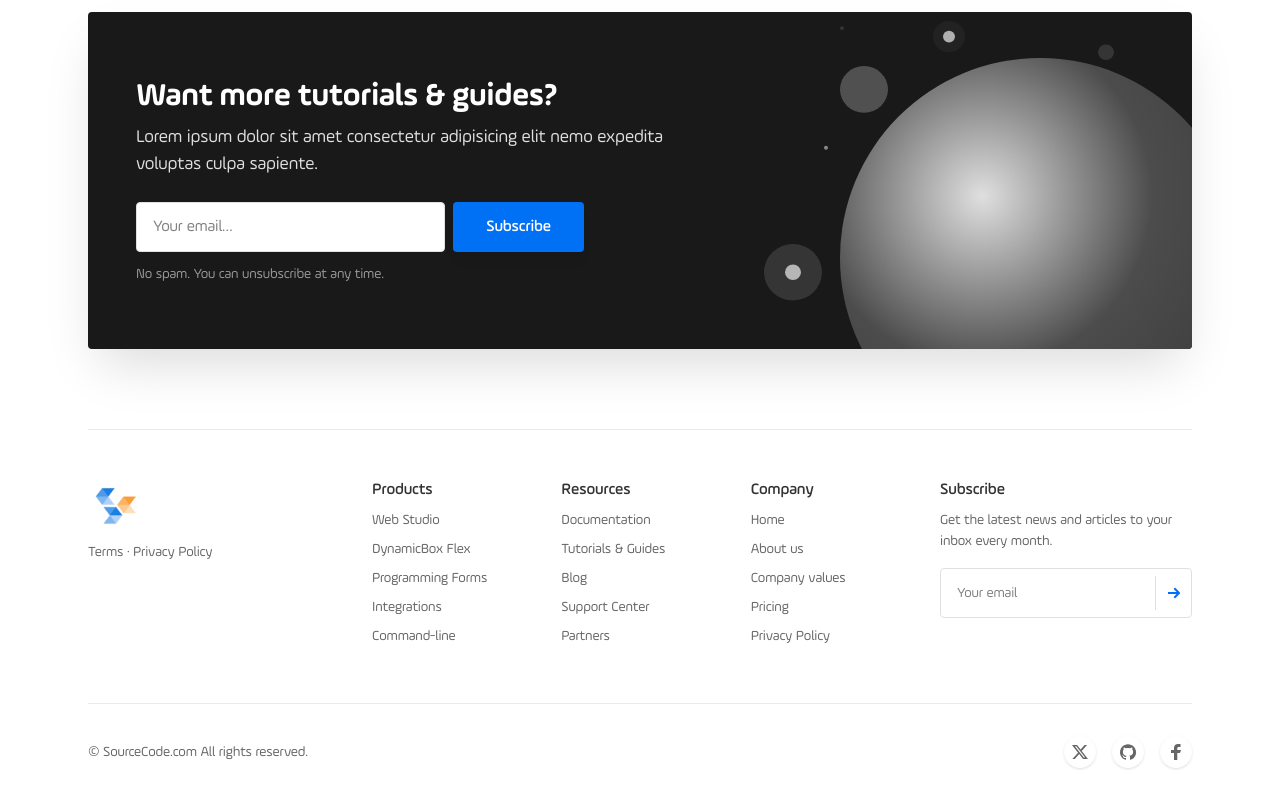
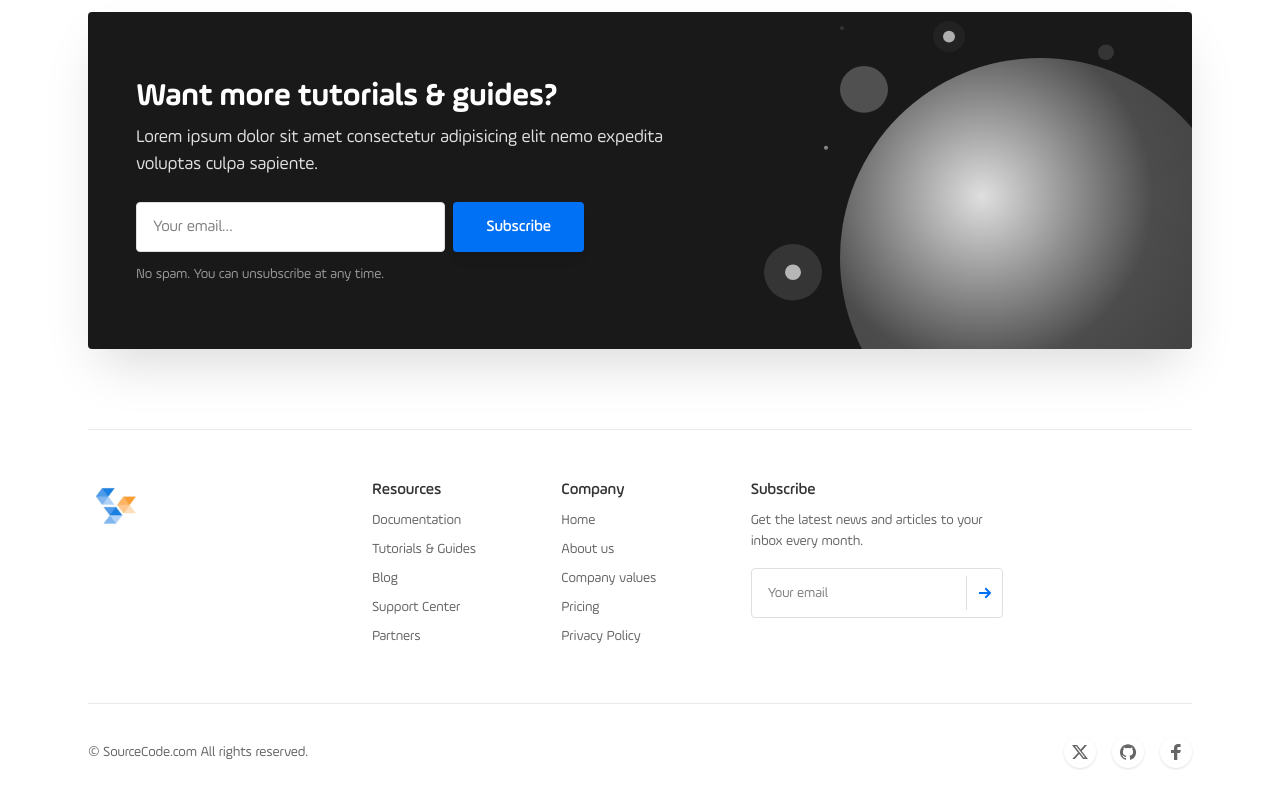
Before and after one commit to habtish1/Source-Code-Web, a Next.js app: page / in a window 1280 px wide. Shown: the part 3669-4469 px from the top of the page. Built offline with nearby package versions, Linux system fonts and the light colour scheme.

Commit message:
product block removed

```diff
--- a/components/ui/footer.tsx
+++ b/components/ui/footer.tsx
@@ -11,25 +11,10 @@ export default function Footer() {
             <div className="mb-2">
               <Logo />
             </div>
-            <div className="text-sm text-gray-600">
-              <a
-                href="#0"
-                className="text-gray-600 hover:text-gray-900 hover:underline transition duration-150 ease-in-out"
-              >
-                Terms
-              </a>{" "}
-              ·{" "}
-              <a
-                href="#0"
-                className="text-gray-600 hover:text-gray-900 hover:underline transition duration-150 ease-in-out"
-              >
-                Privacy Policy
-              </a>
-            </div>
           </div>
 
           {/* 2nd block */}
-          <div className="sm:col-span-6 md:col-span-3 lg:col-span-2">
+          {/* <div className="sm:col-span-6 md:col-span-3 lg:col-span-2">
             <h6 className="text-gray-800 font-medium mb-2">Products</h6>
             <ul className="text-sm">
               <li className="mb-2">
@@ -73,7 +58,7 @@ export default function Footer() {
                 </a>
               </li>
             </ul>
-          </div>
+          </div> */}
 
           {/* 3rd block */}
           <div className="sm:col-span-6 md:col-span-3 lg:col-span-2">
```
